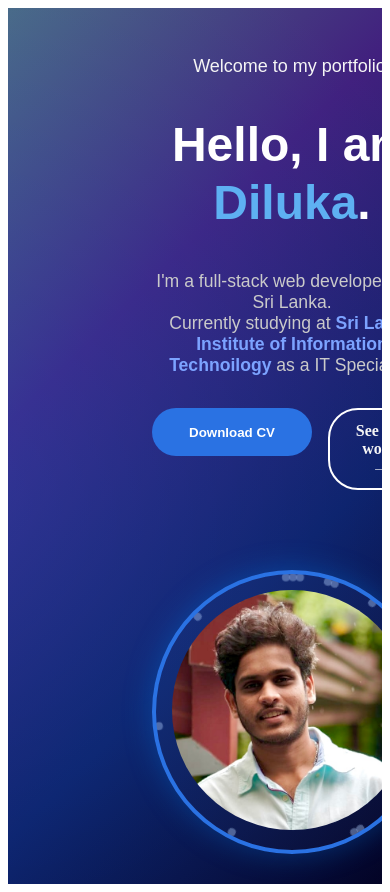
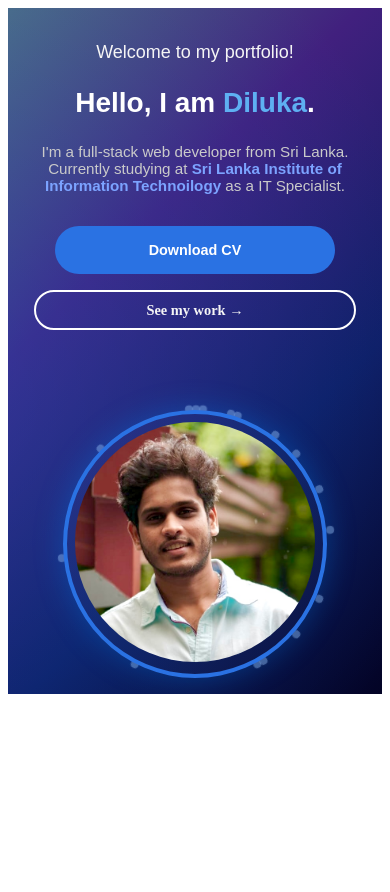
Before and after one commit to dilukaathukorala/My-Portfolio, a Next.js app: page / in a window 390 px wide. After the commit the page ends 844 px from the top, so only its background shows below. Built offline with nearby package versions, Linux system fonts and the light colour scheme.

Commit message:
Update hero css
Resize to support different display sizes

```diff
--- a/styles/Hero.css
+++ b/styles/Hero.css
@@ -94,10 +94,8 @@
   text-decoration: none;
   transition: all 0.3s ease;
 }
-/* Button styles */
-/* === Download Button Animation === */
-/* Base style for primary button */
-/* Base primary button style */
+
+/* === Primary Button === */
 .btn.primary {
   position: relative;
   overflow: hidden;
@@ -117,19 +115,16 @@
   transition: background-color 0.3s ease;
 }
 
-/* 🔁 Continuous shake on hover */
 .btn.primary:hover {
   animation: shake 1s infinite;
 }
 
-/* Optional: Disable hover during loading */
 .btn.primary.loading {
   pointer-events: none;
   color: var(--primary-color);
   background-color: white;
 }
 
-/* 🔁 Shake keyframes */
 @keyframes shake {
   0% { transform: translateX(0); }
   10% { transform: translateX(-4px); }
@@ -165,16 +160,10 @@
   color: white;
 }
 
-/* Fill animation */
 @keyframes fillTube {
-  0% {
-    width: 0%;
-  }
-  100% {
-    width: 100%;
-  }
+  0% { width: 0%; }
+  100% { width: 100%; }
 }
-
 
 .btn.secondary {
   border: 2px solid white;
@@ -211,7 +200,7 @@
 
 .hero-image-frame {
   position: relative;
-  border-radius: 50% 50% 50% 50%;
+  border-radius: 50%;
   border: 4px solid var(--primary-color);
   padding: 1rem;
   background: rgba(255, 255, 255, 0.02);
@@ -225,7 +214,8 @@
   max-width: 320px;
   border-radius: inherit;
 }
-/* hero image animation*/
+
+/* Hero image animation */
 .top-arc-emitter {
   position: absolute;
   top: 0;
@@ -236,6 +226,7 @@
   pointer-events: none;
   z-index: 3;
 }
+
 .dot-ray {
   position: absolute;
   top: -50%;
@@ -260,6 +251,7 @@
   filter: blur(0.5px);
   opacity: 0.7;
 }
+
 @keyframes shoot-out {
   0% {
     transform: translateX(-50%) translateY(0) scale(1);
@@ -271,8 +263,36 @@
   }
 }
 
+/* ============================= */
+/* 📱 Responsive Design Support */
+/* ============================= */
 
+/* Tablets (<= 1024px) */
+@media (max-width: 1024px) {
+  .hero-section {
+    padding: 1rem 4rem;
+  }
+
+  .hero-title {
+    font-size: 2.5rem;
+  }
+
+  .hero-description {
+    font-size: 1rem;
+  }
+
+  .hero-image {
+    max-width: 280px;
+  }
+}
+
+/* Smartphones (<= 768px) */
 @media (max-width: 768px) {
+  .hero-section {
+    padding: 1.5rem;
+    min-height: auto;
+  }
+
   .hero-content {
     flex-direction: column;
     text-align: center;
@@ -282,7 +302,55 @@
     margin-top: 2rem;
   }
 
+  .hero-title {
+    font-size: 2rem;
+  }
+
+  .hero-description {
+    font-size: 1rem;
+  }
+
+  .hero-buttons {
+    flex-direction: column;
+    align-items: center;
+  }
+
+  .btn {
+    width: 100%;
+    max-width: 280px;
+    justify-content: center;
+  }
+
+  .hero-image-frame {
+    padding: 0.5rem;
+  }
+
+  .hero-image {
+    max-width: 240px;
+  }
+
   .social-icons {
     display: none;
   }
 }
+
+/* Small Phones (<= 480px) */
+@media (max-width: 480px) {
+  .hero-section {
+    padding: 1rem;
+  }
+
+  .hero-title {
+    font-size: 1.75rem;
+  }
+
+  .hero-description {
+    font-size: 0.95rem;
+  }
+
+  .btn.primary,
+  .btn.secondary {
+    font-size: 0.9rem;
+    padding: 0.6rem 1.2rem;
+  }
+}
```
